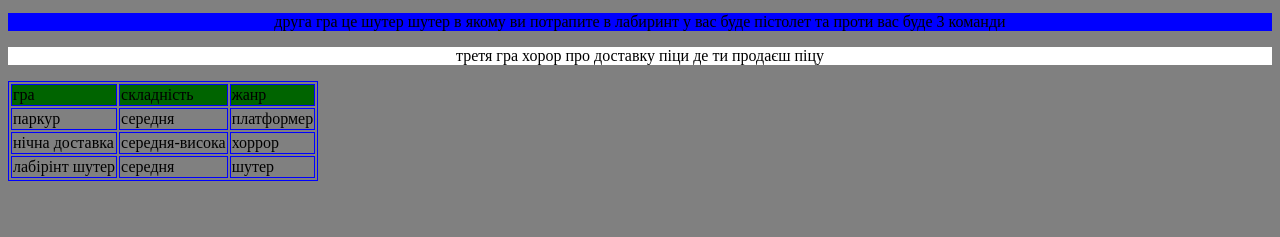
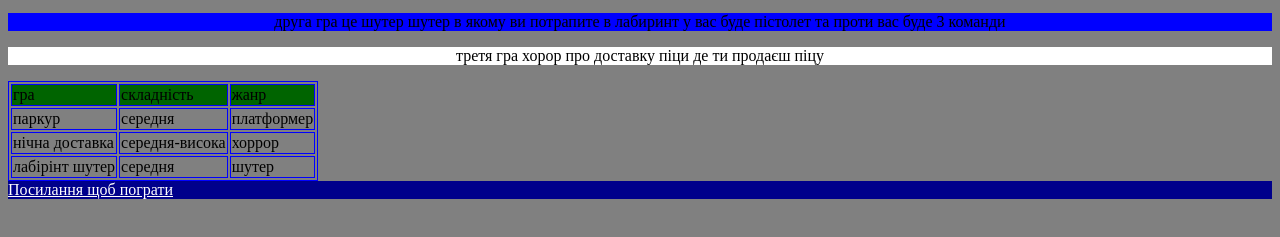
Before and after one commit to Poliest191/sviatoslav, a plain HTML site: page index.html in a window 1280 px wide. Shown: the part 515-752 px from the top of the page. Drawn offline with Linux system fonts and the light colour scheme.

Commit message:
Update index.html

```diff
--- a/index.html
+++ b/index.html
@@ -31,6 +31,7 @@
         </tr>
     </table>
     </body>
-    <footer style="background:dark">
+    <footer style="background-color:darkblue">
+        <a style="color:white;" href="">Посилання щоб пограти</a>
     </footer>
 </html>
```
